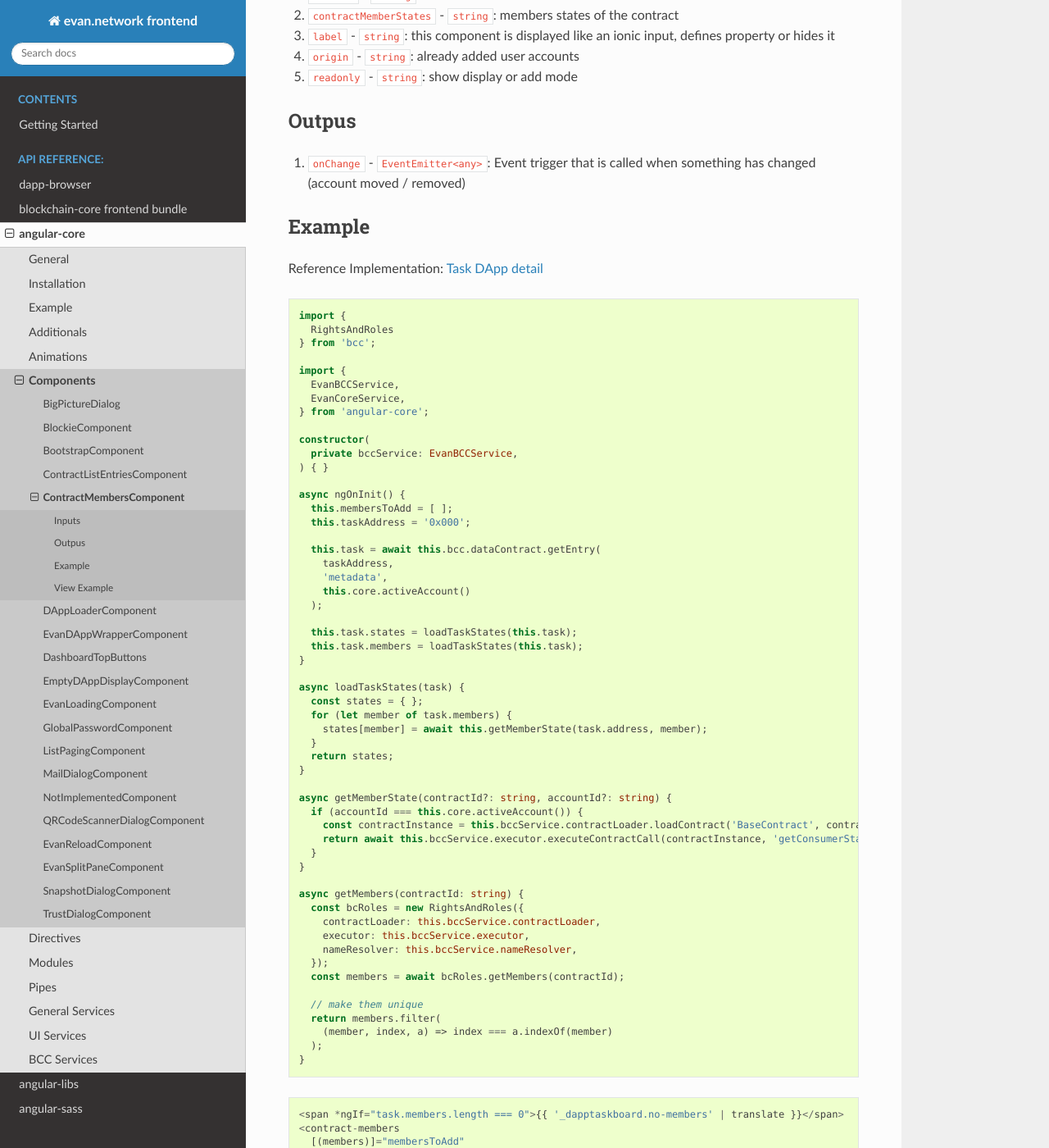
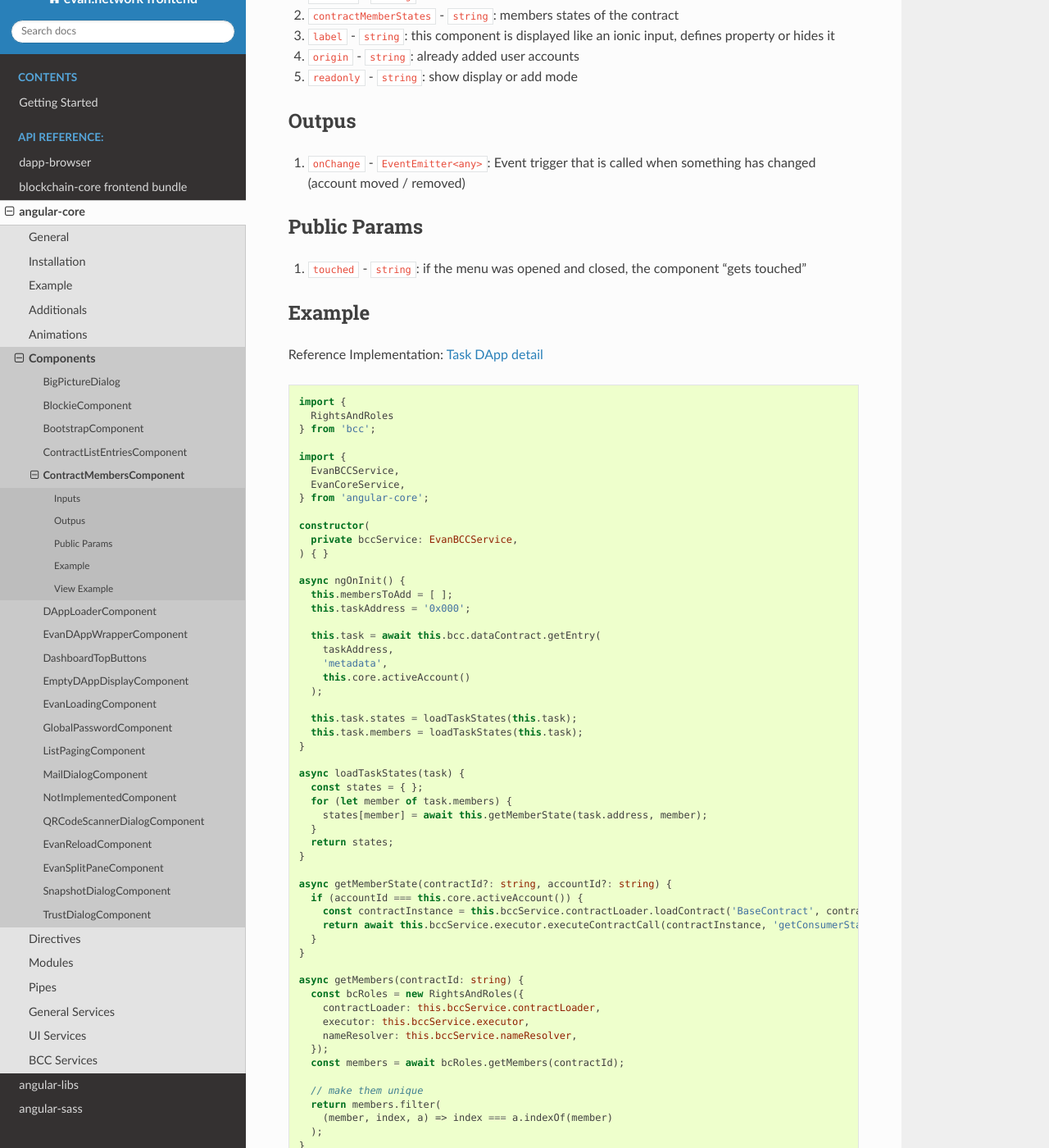
Before and after one commit to evannetwork/ui-docs, a Sphinx documentation site: the page built from docs/angular-core/components/contract-members.rst, in a window 1280 px wide and 1400 px high, scrolled down 306 px. Shown: the whole window at 82% size. Built offline with Sphinx 7.4.7 and the Read the Docs theme 2.0.0, drawn with Linux system fonts in a browser that asks for light colours; some of the changed text lies outside the part shown.

Commit message:
add missing contracts-member docs

```diff
--- a/docs/angular-core/components/contract-members.rst
+++ b/docs/angular-core/components/contract-members.rst
@@ -19,6 +19,12 @@
 ------
 
 #. ``onChange`` - ``EventEmitter<any>``: Event trigger that is called when something has changed (account moved / removed)
+
+-------------
+Public Params
+-------------
+
+#. ``touched`` - ``string``: if the menu was opened and closed, the component "gets touched"
 
 -------
 Example
@@ -92,6 +98,7 @@
     [readonly]="!(amITheCreator() && task.contractState == 2)"
     [contractMemberStates]="task.states"
     (onChange)="ref.detectChanges()">
+    <h3 label>{{ 'custom-label' | translate }}</h3>
   </contract-members>
 
   <div *ngIf="membersToAdd.length > 0">
--- a/docs/angular-core/services/ui/translate.rst
+++ b/docs/angular-core/services/ui/translate.rst
@@ -5,7 +5,7 @@ EvanTranslationService
 I18N utility functions. Make it possible to share i18n through all applications. The I18N service uses `ngx translate <https://github.com/ngx-translate/core>`_ to handle translations in services and templates.
 
 
-
+#. ``monthShortNames`` - ``Array<string>``: array of the 12 translated short names of the months
 
 --------------------------------------------------------------------------------
 
```
